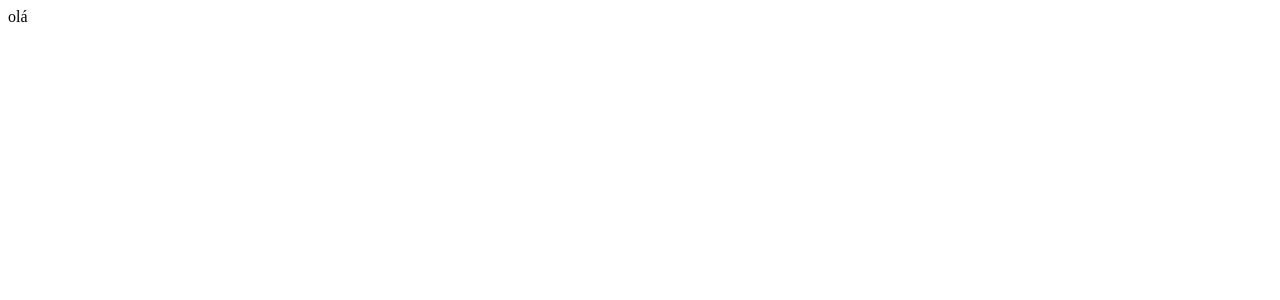
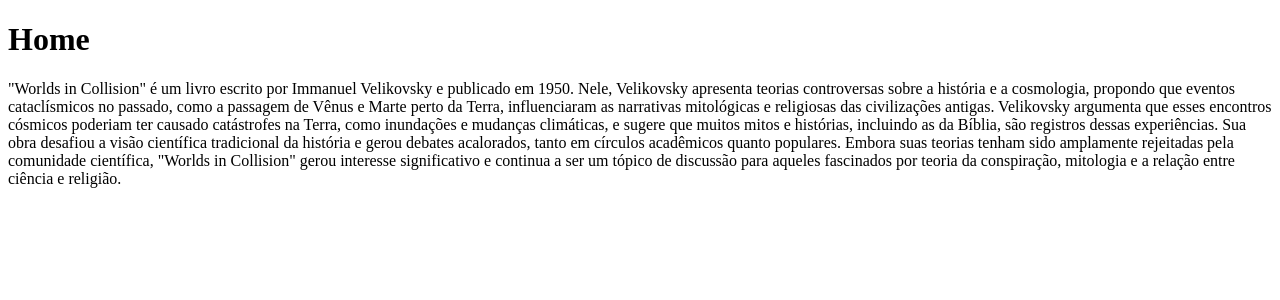
Before and after one commit to samihneto/CP5-WIC, a Next.js app in the folder cp5-wic/: page / in a window 1280 px wide. Shown: the top 300 px of the page. Built offline with nearby package versions, Linux system fonts and the light colour scheme.

Commit message:
Adicionando titulo e informação para a Home

```diff
--- a/cp5-wic/src/app/page.tsx
+++ b/cp5-wic/src/app/page.tsx
@@ -1,5 +1,12 @@
 export default function Home() {
   return (
-    <div>olá</div>
+    <div>
+      <h1>Home</h1>
+      <p>"Worlds in Collision" é um livro escrito por Immanuel Velikovsky e publicado em 1950. Nele, Velikovsky apresenta teorias controversas sobre a história e a cosmologia, propondo que eventos cataclísmicos no passado, como a passagem de Vênus e Marte perto da Terra, influenciaram as narrativas mitológicas e religiosas das civilizações antigas.
+
+Velikovsky argumenta que esses encontros cósmicos poderiam ter causado catástrofes na Terra, como inundações e mudanças climáticas, e sugere que muitos mitos e histórias, incluindo as da Bíblia, são registros dessas experiências. Sua obra desafiou a visão científica tradicional da história e gerou debates acalorados, tanto em círculos acadêmicos quanto populares.
+
+Embora suas teorias tenham sido amplamente rejeitadas pela comunidade científica, "Worlds in Collision" gerou interesse significativo e continua a ser um tópico de discussão para aqueles fascinados por teoria da conspiração, mitologia e a relação entre ciência e religião.</p>
+    </div>
   )
 }
```
